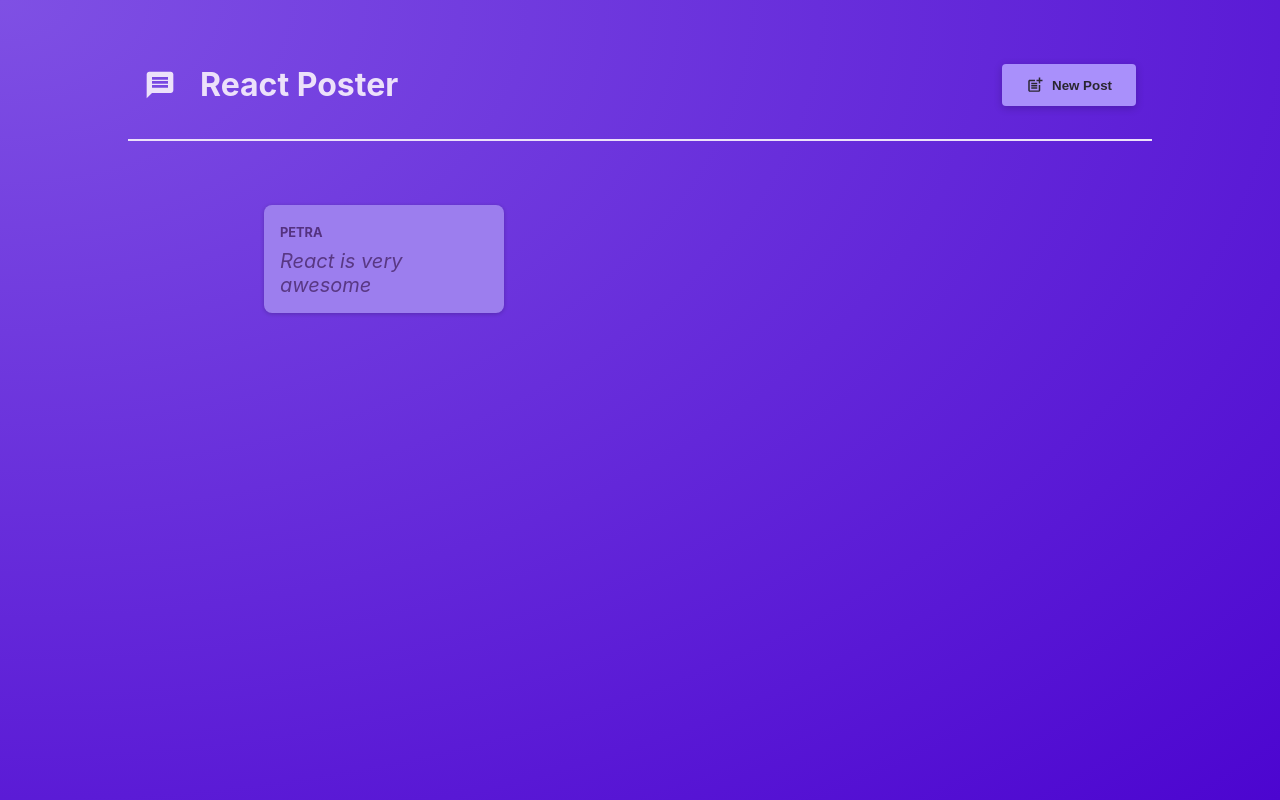
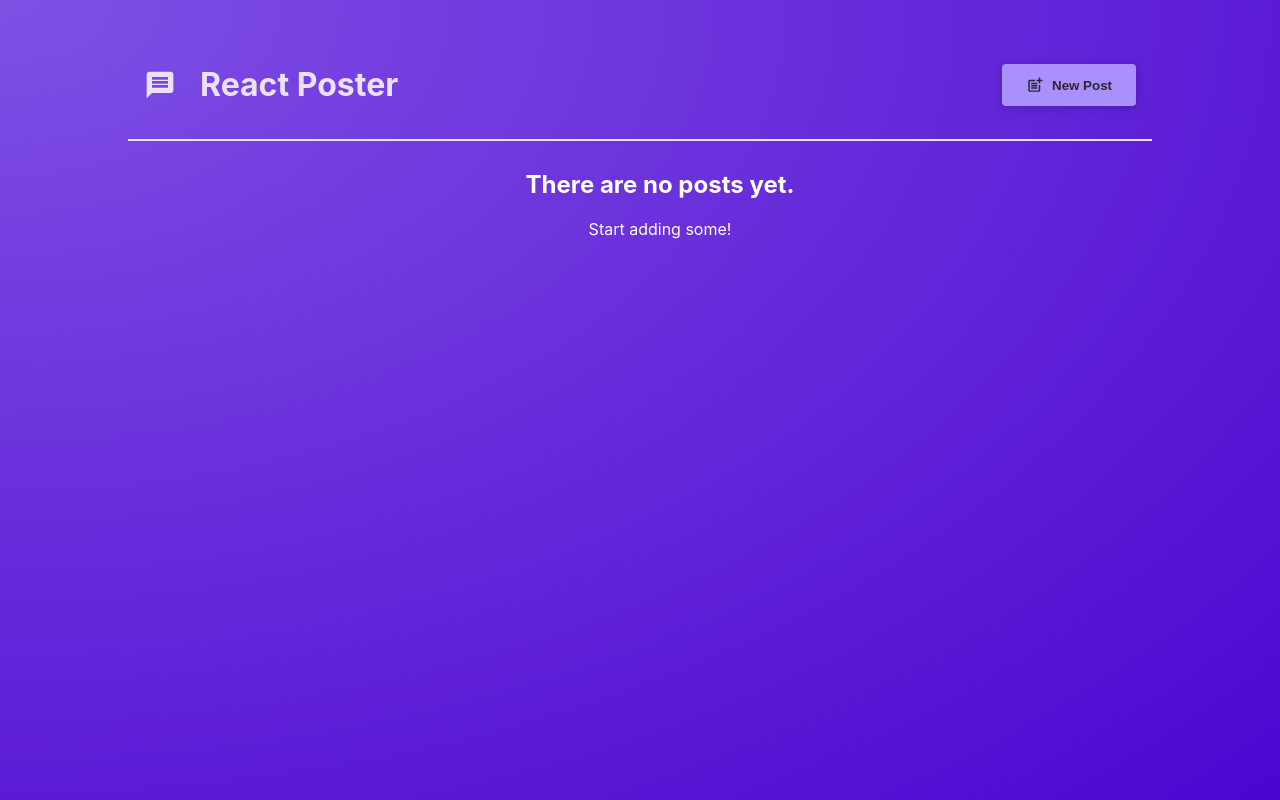
Before and after one commit to CallMeChero/react-recalling, a React (Vite) app: page / in a window 1280 px wide. Built offline with nearby package versions, Linux system fonts and the light colour scheme.

Commit message:
Outputting post from our form data

```diff
--- a/src/App.jsx
+++ b/src/App.jsx
@@ -13,7 +13,7 @@ function App() {
   function hideModalHandler() {
     setModalIsVisible(false)
   }
-  console.log(modalIsVisible)
+
   return (
     <>
       <MainHeader onShowModal={ showModalHandler }/>
--- a/src/components/NewPost.jsx
+++ b/src/components/NewPost.jsx
@@ -1,7 +1,7 @@
 import classes from './NewPost.module.css';
 import { useState } from 'react';
 
-function NewPost({onCancel}) {
+function NewPost({onCancel, onAddPost}) {
 
     const [enteredBody, setEnteredBody] = useState('');
     const [enteredAuthor, setEnteredAuthor] = useState('');
@@ -21,8 +21,8 @@ function NewPost({onCancel}) {
             author: enteredAuthor
         };
 
+        onAddPost(postData);
         console.log(postData)
-
         onCancel();
     }
 
--- a/src/components/PostList.jsx
+++ b/src/components/PostList.jsx
@@ -2,18 +2,34 @@ import Post from './Post';
 import NewPost from './NewPost';
 import classes from './PostList.module.css';
 import Modal from './Modal';
+import { useState } from 'react';
 
 function PostList({onHideModal, modalIsVisible}) {
+
+    const [posts, setPosts] = useState([]);
+
+    function addPostHandler(postData) {
+        // nije dobra praksa jer snapshot moze biti
+        // setPosts([postData, ...posts])
+        setPosts((existingPosts) => [postData, ...existingPosts])
+        console.log(posts)
+    }
 
     return (
         <>
             { modalIsVisible
                 && <Modal onClose={onHideModal}>
-                    <NewPost onCancel={onHideModal}/>
+                    <NewPost onCancel={onHideModal} onAddPost={addPostHandler}/>
                 </Modal>
             }
-            <ul className={classes.posts}>
-                <Post author="Petra" body="React is very awesome"/>
+            <ul className={posts.length ? classes.posts : null}>
+                { posts.length
+                    ? posts.map((post) => <Post key={post.author} author={post.author} body={post.body} />)
+                    : <div style={{ textAlign: 'center', color: 'white' }}>
+                        <h2>There are no posts yet.</h2>
+                        <p>Start adding some!</p>
+                    </div>
+                }
             </ul>
         </>
     );
```
